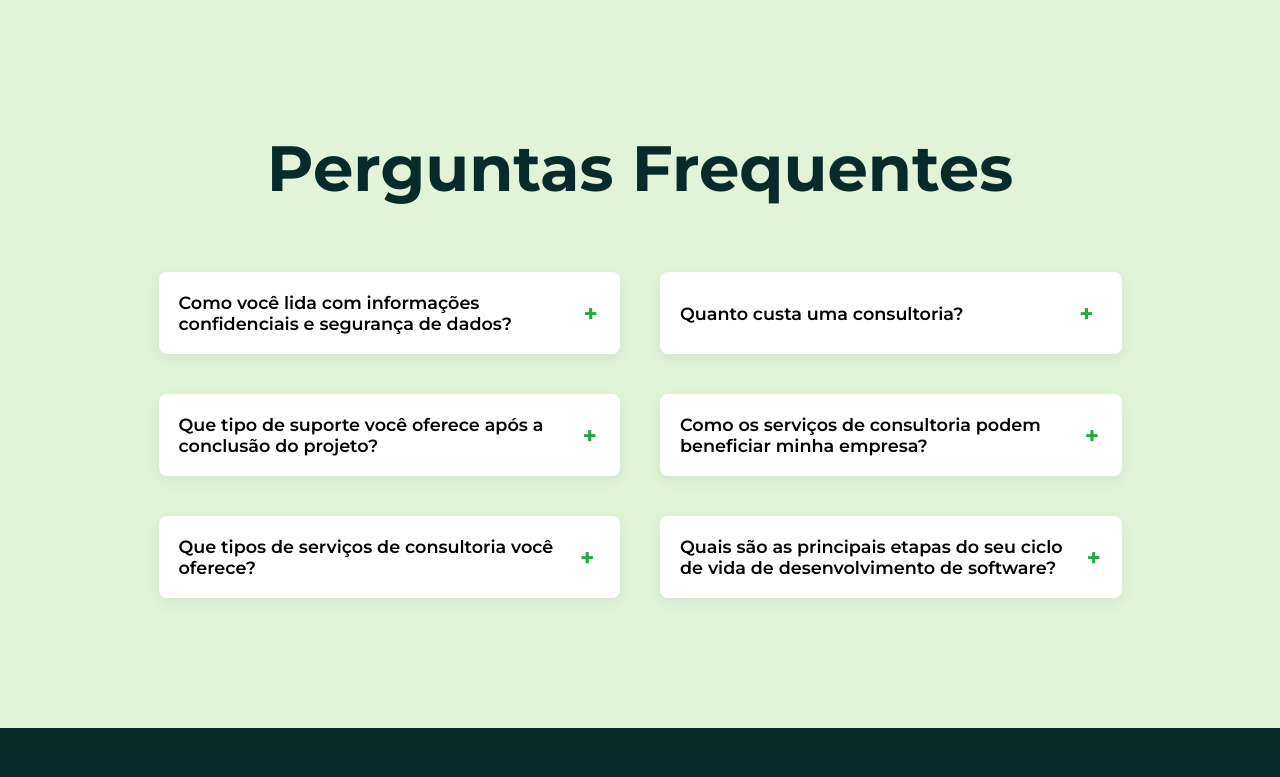
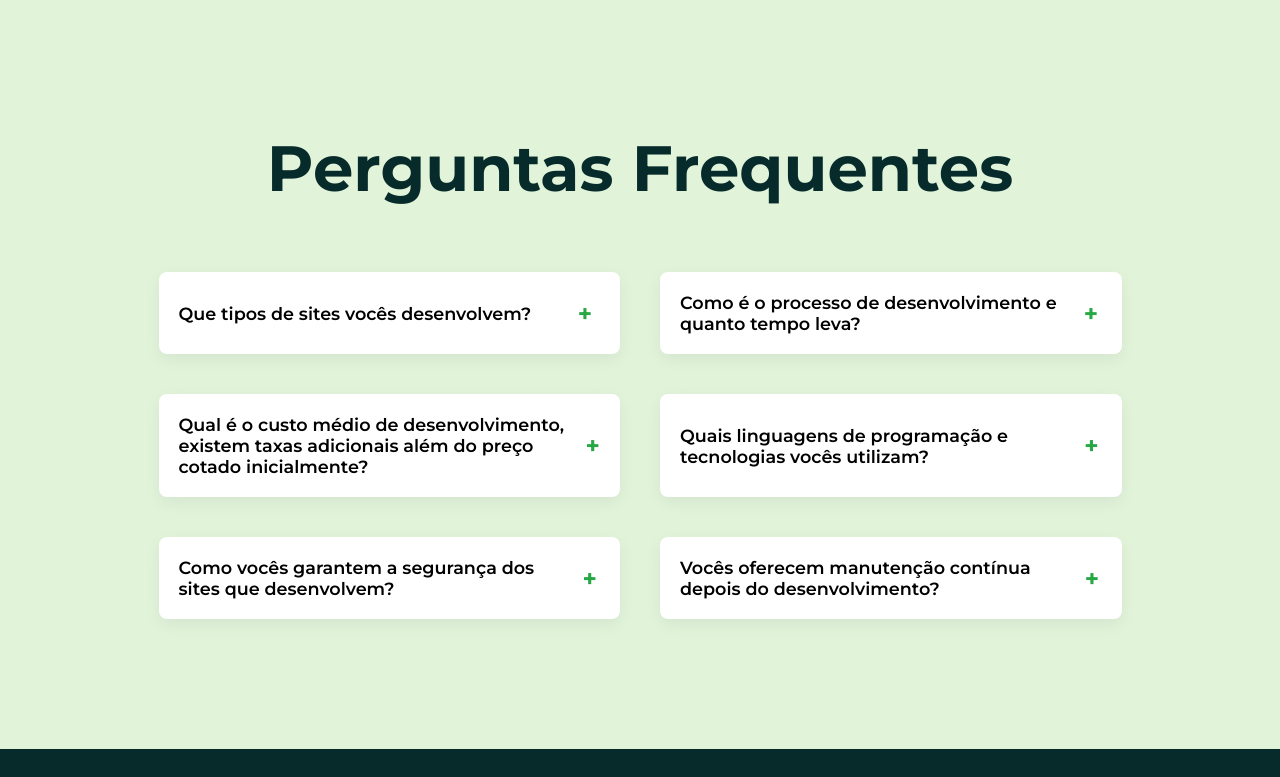
Before and after one commit to Igor-Britoo/Green-Devs-Website-PROD, a React (Vite) app: page / in a window 1280 px wide. Shown: the part 3696-4473 px from the top of the page. Built offline with nearby package versions, Linux system fonts and the light colour scheme.

Commit message:
Release 09/10/2024

```diff
--- a/src/components/ContactForm.jsx
+++ b/src/components/ContactForm.jsx
@@ -243,7 +243,7 @@ const ContactForm = () => {
             {formValues.investment === 20000 ? "Até " : ""}
             {formValues.investment === 100000 ? "Mais de " : ""}
             {formValues.investment !== 20000 && formValues.investment !== 100000 ? "Cerca de " : ""}
-            R$ {formValues.investment},00
+            R$ {formValues.investment.toLocaleString('pt-BR')},00
           </InvestmentValue>
         </InvestmentContainer>
 
--- a/src/components/FAQ.jsx
+++ b/src/components/FAQ.jsx
@@ -6,28 +6,33 @@ const FAQ = () => {
 
   const faqs = [
     {
-      question: 'Como você lida com informações confidenciais e segurança de dados?',
-      answer: 'Seguimos os padrões da indústria para segurança e privacidade...',
+      question: 'Que tipos de sites vocês desenvolvem?',
+      answer: 'Desenvolvemos uma ampla gama de sites, incluindo e-commerce, blogs, portais corporativos, landing pages e sistemas web personalizados.',
     },
     {
-      question: 'Quanto custa uma consultoria?',
-      answer: 'O custo depende do escopo e da duração do projeto...',
+      question: 'Como é o processo de desenvolvimento e quanto tempo leva?',
+      answer: 'Iniciamos com uma reunião para entender suas necessidades e objetivos, definimos o escopo do projeto, desenvolvemos um plano detalhado '
+            + 'com wireframes e desings visuais, construímos o site, realizamos testes rigorosos para garantir a fuincionalidade e segurança, lançamos '
+            + 'o site, e oferecemos suporte contínuo.',
     },
     {
-      question: 'Que tipo de suporte você oferece após a conclusão do projeto?',
-      answer: 'Oferecemos suporte contínuo por um período definido...',
+      question: 'Qual é o custo médio de desenvolvimento, existem taxas adicionais além do preço cotado inicialmente?',
+      answer: 'Os custos podem variar dependendo do tamanho e complexidade do projeto, mas nossos preços geralmente começam em torno de R$ 5.000,00. '
+            + 'Todas as taxas são discutidas e acordadas antecipadamente, mas podem surgir custos adicionais se houver mudanças significativas no escopo do projeto.',
     },
     {
-      question: 'Como os serviços de consultoria podem beneficiar minha empresa?',
-      answer: 'Nossos serviços ajudam a otimizar seus processos e aumentar a eficiência...',
+      question: 'Quais linguagens de programação e tecnologias vocês utilizam?',
+      answer: 'Utilizamos uma variedade de tecnologias como HTML, CSS, JavaScript, React, Node.js e muito mais, dependendo das necessidades do projeto.'
+            + ' Consideramos SEO(Search Engine Optimization) e responsividade em todos os nossos projetos.',
     },
     {
-      question: 'Que tipos de serviços de consultoria você oferece?',
-      answer: 'Oferecemos serviços em desenvolvimento de software, consultoria em TI e mais...',
+      question: 'Como vocês garantem a segurança dos sites que desenvolvem?',
+      answer: 'Implementamos práticas recomendadas de segurança, como criptografia SSL, proteção contra SQL Injection e Cross-Site Scripting (XSS), '
+            + 'além de manter nossos servidores e softwares atualizados.',
     },
     {
-      question: 'Quais são as principais etapas do seu ciclo de vida de desenvolvimento de software?',
-      answer: 'Nosso processo inclui levantamento de requisitos, design, desenvolvimento, testes e implantação...',
+      question: 'Vocês oferecem manutenção contínua depois do desenvolvimento?',
+      answer: 'Sim, oferecemos planos de manutenção contínua para garantir que seu site esteja sempre seguro, atualizado e funcnionando perfeitamente.',
     },
   ];
 
```
